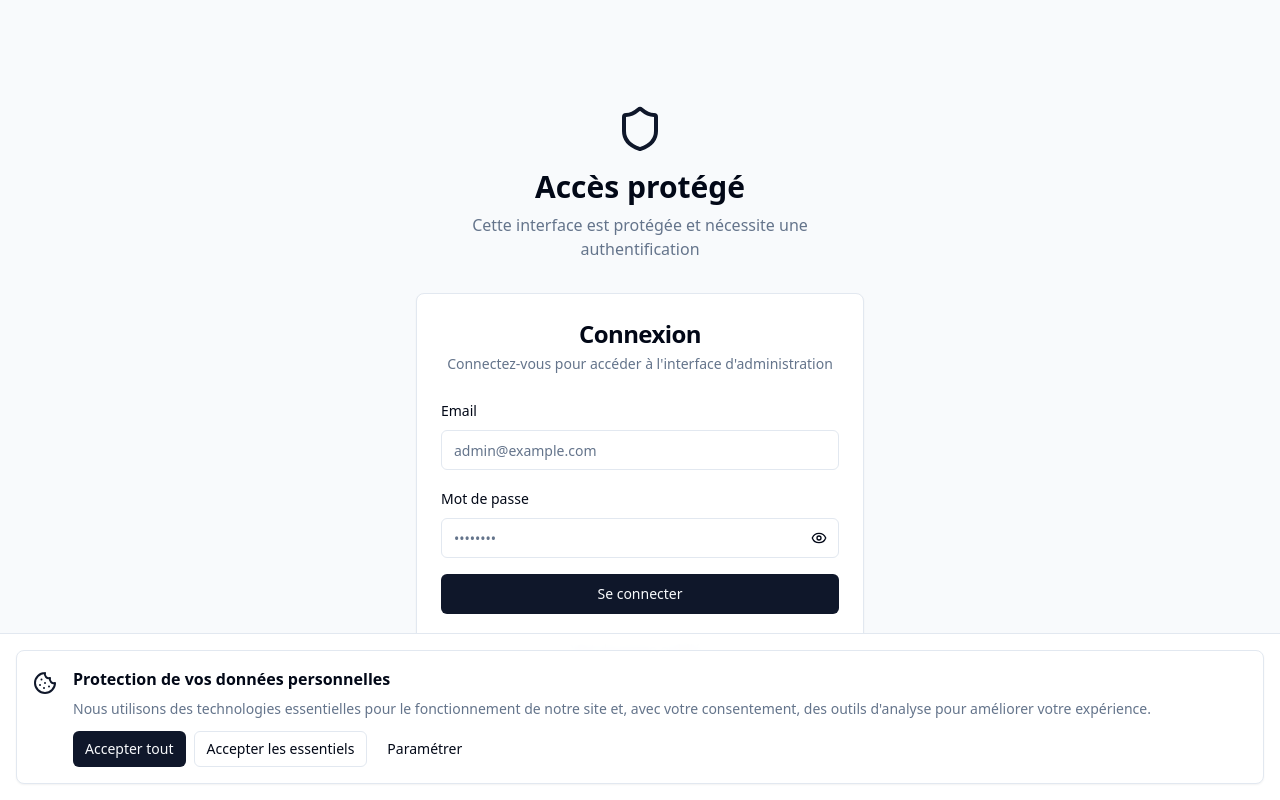
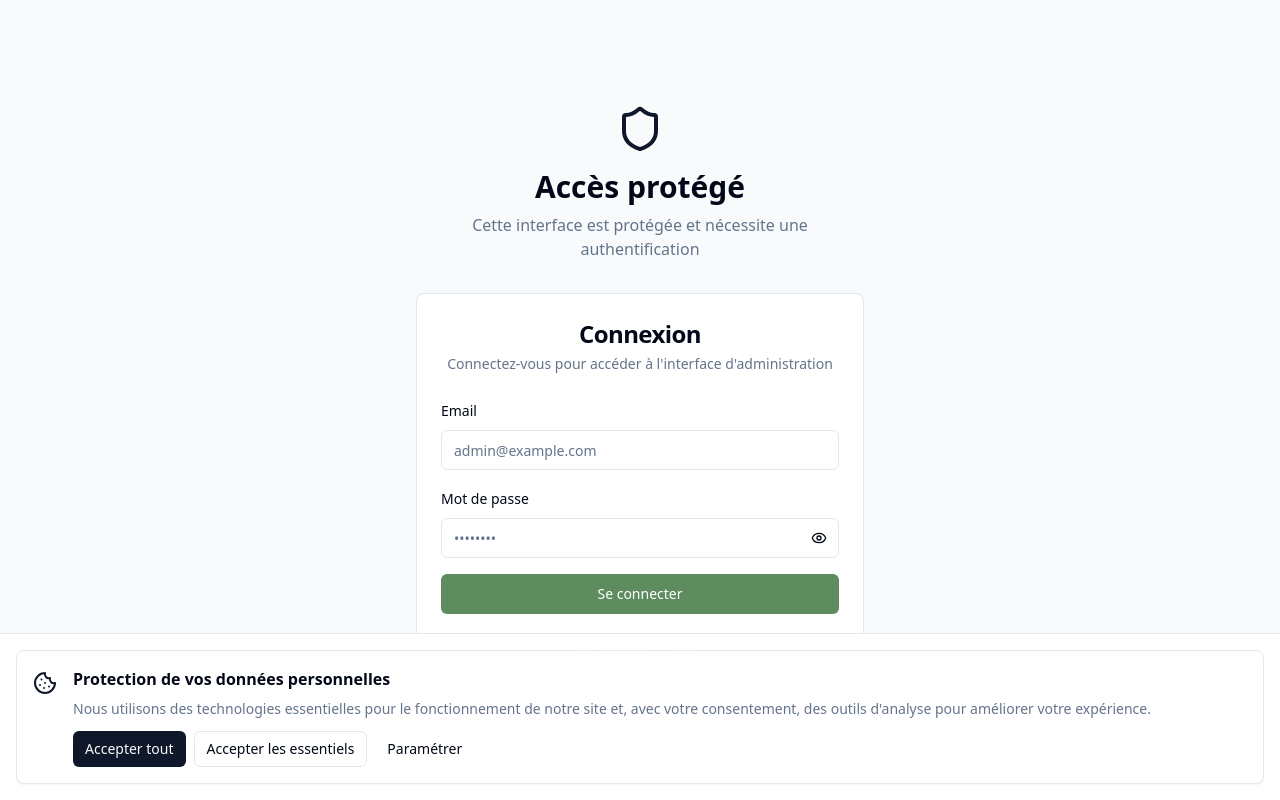
Before and after one commit to iliasrem/jab-ready-form, a React (Vite) app: page /admin in a window 1280 px wide. Built offline with nearby package versions, Linux system fonts and the light colour scheme.

Commit message:
Change login button color
Update the login button's color to #608C60.

```diff
--- a/src/components/auth/LoginForm.tsx
+++ b/src/components/auth/LoginForm.tsx
@@ -167,7 +167,7 @@ export const LoginForm = ({ onSuccess }: LoginFormProps) => {
               )}
             />
 
-            <Button type="submit" className="w-full" disabled={isLoading}>
+            <Button type="submit" variant="brand" className="w-full" disabled={isLoading}>
               {isLoading && <Loader2 className="mr-2 h-4 w-4 animate-spin" />}
               Se connecter
             </Button>
--- a/src/components/ui/button.tsx
+++ b/src/components/ui/button.tsx
@@ -10,6 +10,7 @@ const buttonVariants = cva(
     variants: {
       variant: {
         default: "bg-primary text-primary-foreground hover:bg-primary/90",
+        brand: "bg-brand text-brand-foreground hover:bg-brand/90",
         destructive:
           "bg-destructive text-destructive-foreground hover:bg-destructive/90",
         outline:
```
